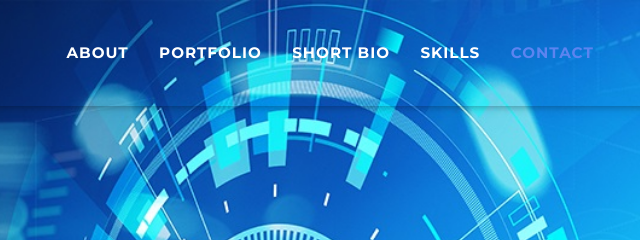
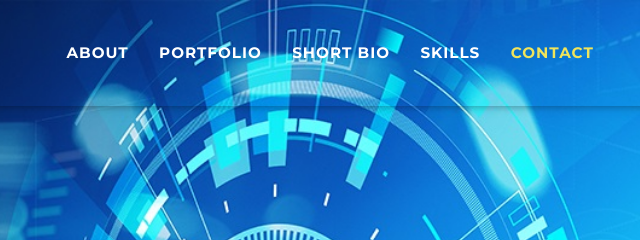
Before and after one commit to jakubmackanic/jakubmackanic.github.io, a plain HTML site: page index.html in a window 1280 px wide. Shown: the top 240 px of the page, 586-1226 px from the left. Drawn offline with Linux system fonts and the light colour scheme; a web font is replaced by a local one.

Commit message:
changed hover color

```diff
--- a/css/agency.css
+++ b/css/agency.css
@@ -147,7 +147,7 @@ img::-moz-selection {
 }
 
 #mainNav .navbar-nav .nav-item .nav-link.active, #mainNav .navbar-nav .nav-item .nav-link:hover {
-  color: #5c84f0;
+  color: #f0e45c;
 }
 
 @media (min-width: 992px) {
```
